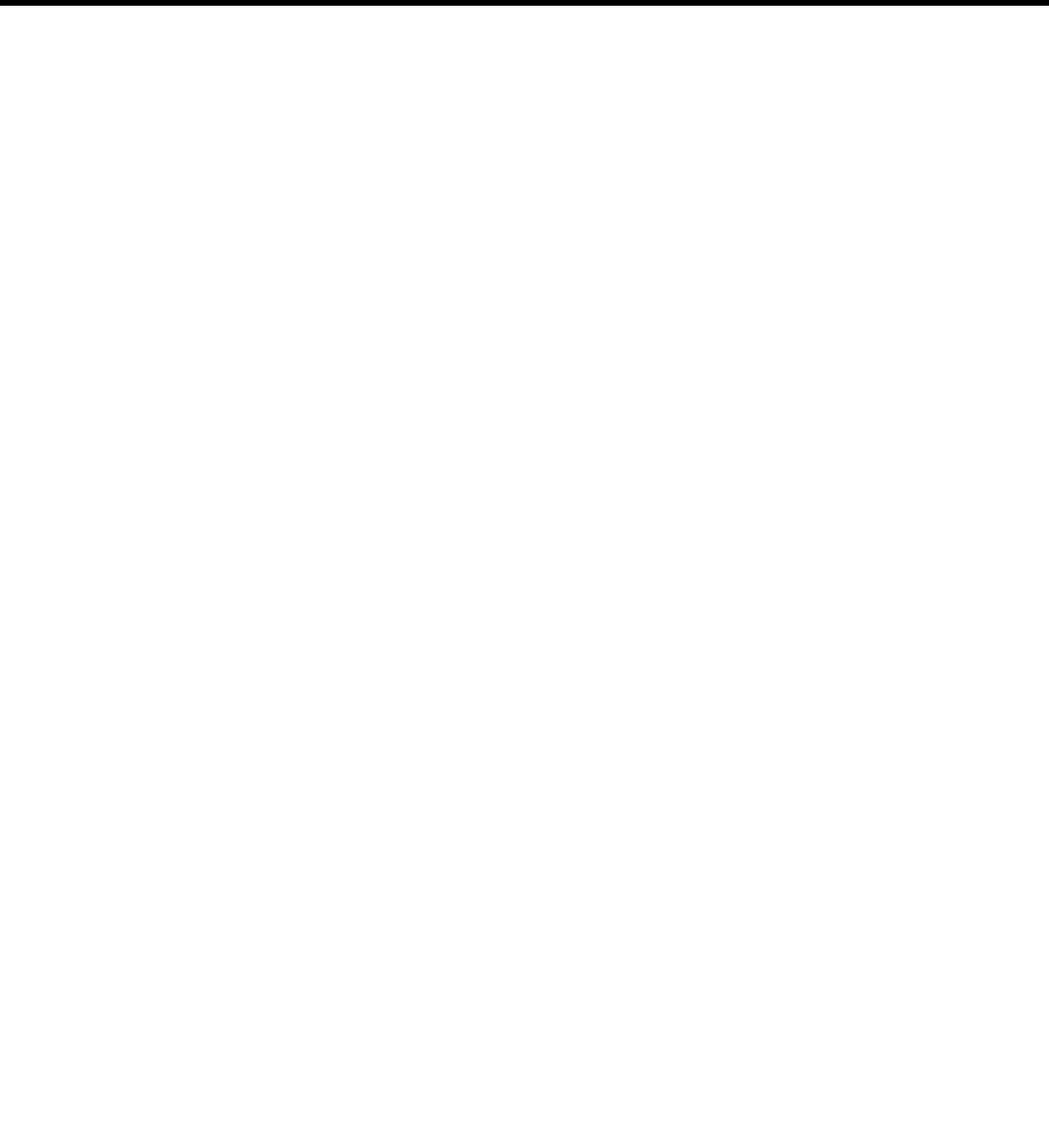
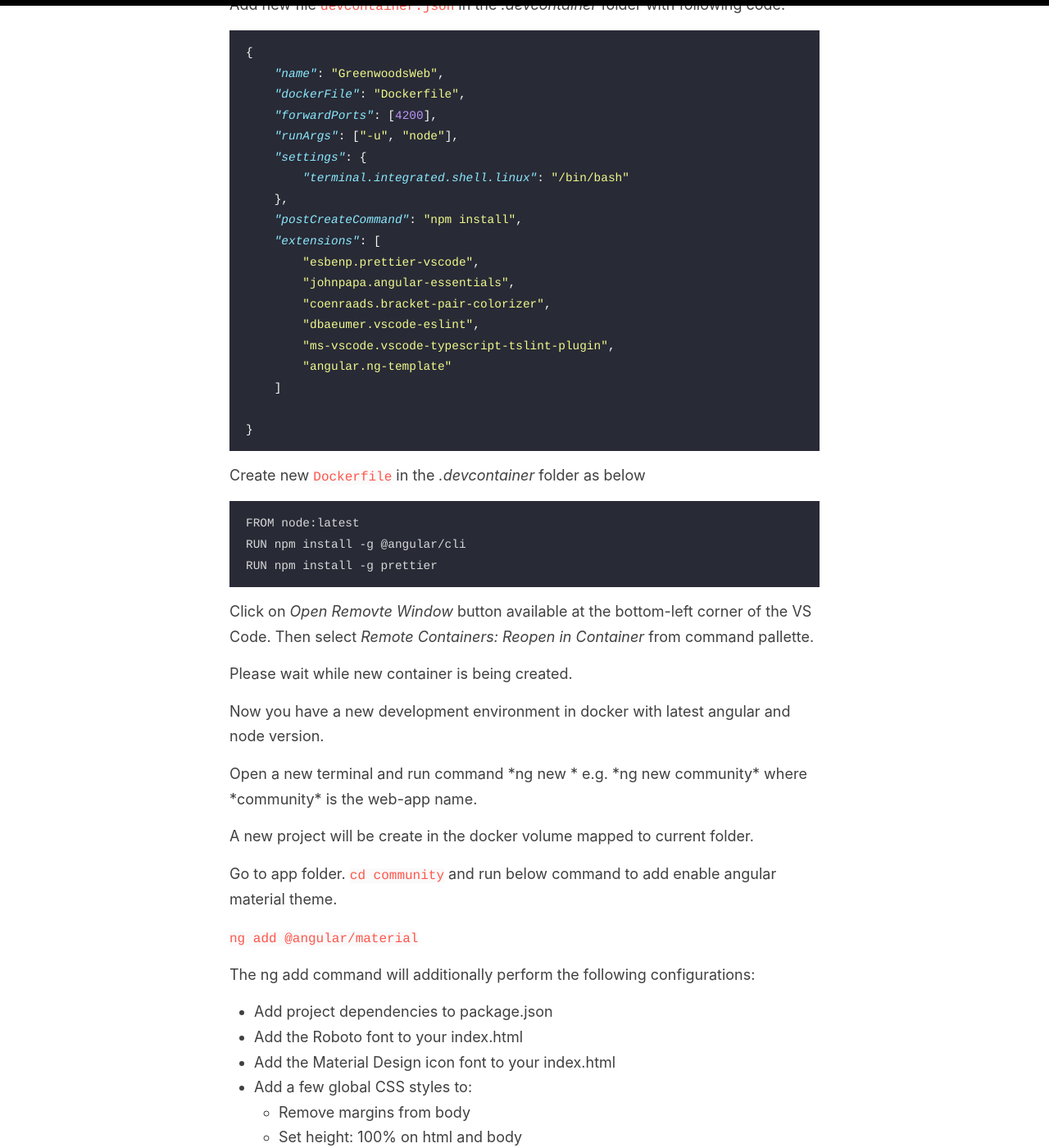
Before and after one commit to prakashdale/prakashdale.github.io, a Jekyll site: the page built from _posts/2020-08-14-angular.md, in a window 1280 px wide and 1400 px high, scrolled down 3066 px. Shown: the whole window at 82% size. Built offline with Jekyll 4.4.1, drawn with Linux system fonts in a browser that asks for light colours; some of the changed text lies outside the part shown.

Commit message:
docker comman update

````diff
--- a/_posts/2020-08-14-angular.md
+++ b/_posts/2020-08-14-angular.md
@@ -50,7 +50,10 @@ Questions to answer
 - What are annotations or metadata?
 - What is a template?
 - Explain four types of data bindings in Angular.
-- Explain architecture of Angular.
+- **Explain architecture of Angular.**
+
+    ![Angular Architecture](/assets/ng/architecture.png "Angular Architecture")
+
 - What is SPA in Angular?
 - How to implement SPA in Angular?
 - How to implement routing in Angular?
@@ -61,3 +64,178 @@ Questions to answer
 - How to implement dependency injection.
 - What is the benefit of dependency injection.
 - Differentiate between ng-serve and ng-build.
+
+**How to create new Angular project in docker dev environment?**
+
+Prerequisite
+
+- Docker should be running with WSL2 enabled.
+- *Remote Containers* VS Code extension is installed.
+
+Create new folder for the project.
+
+Add new subfolder `app`
+
+Closed folder from 'File' menu and open folder *<project folder>/app* to make *app* as root folder in VS Code
+
+Add new folder `.devcontainer` in the *app* folder.
+
+Add new file `devcontainer.json` in the *.devcontainer* folder with following code.
+
+```json
+{
+    "name": "GreenwoodsWeb",
+    "dockerFile": "Dockerfile",
+    "forwardPorts": [4200],
+    "runArgs": ["-u", "node"],
+    "settings": {
+        "terminal.integrated.shell.linux": "/bin/bash"
+    },
+    "postCreateCommand": "npm install",
+    "extensions": [
+        "esbenp.prettier-vscode",
+        "johnpapa.angular-essentials",
+        "coenraads.bracket-pair-colorizer",
+        "dbaeumer.vscode-eslint",
+        "ms-vscode.vscode-typescript-tslint-plugin",
+        "angular.ng-template"
+    ]
+
+}
+```
+
+Create new `Dockerfile` in the *.devcontainer* folder as below
+
+```
+FROM node:latest
+RUN npm install -g @angular/cli
+RUN npm install -g prettier
+```
+
+Click on *Open Removte Window* button available at the bottom-left corner of the VS Code. Then select *Remote Containers: Reopen in Container* from command pallette.
+
+Please wait while new container is being created.
+
+Now you have a new development environment in docker with latest angular and node version.
+
+Open a new terminal and run command *ng new <app name>* e.g. *ng new community* where *community* is the web-app name.
+
+A new project will be create in the docker volume mapped to current folder.
+
+Go to app folder. `cd community` and run below command to add enable angular material theme.
+
+`ng add @angular/material`
+
+The ng add command will additionally perform the following configurations:
+
+- Add project dependencies to package.json
+- Add the Roboto font to your index.html
+- Add the Material Design icon font to your index.html
+- Add a few global CSS styles to:
+    - Remove margins from body
+    - Set height: 100% on html and body
+    - Set Roboto as the default application font
+
+Run *ng serve* in termnal window and then go to [http://localhost:4200](http://localhost:4200) to confirm that environment is set correctly.
+
+Open *commnunity/src/app/app.component.html* and delete everything except `<router-outlet></router-outlet>`
+
+*--watch* is enable by default when you run *ng serve* so that any change in code is immidiately compiled and reflected in the browser.
+But if in case, this is not happening in the 'Remote container' linux environent then work around is to run as below.
+
+`ng serve --poll=2000`
+
+If you run into Ivy related issues when trying to use material component, then update package.json as below to fix the issue.
+
+```
+{
+  "scripts": {
+    "postinstall": "ngcc"
+  }
+}
+```
+
+Run `npm install` after updating *package.json*
+
+Next,
+
+Add a new components 'home', 'about-us' and 'contact-us' using below command
+
+`ng g c home`
+
+`ng g c about-us`
+
+`ng g c contact-us`
+
+Add routes as below to app module
+
+```
+const routes: Routes = [
+  { path: 'about-us', component: AboutUsComponent},
+  { path: 'contact-us', component: ContactUsComponent},
+  { path: 'home', component: HomeComponent},
+  { path: '', redirectTo: '/home', pathMatch: 'full'}
+];
+```
+
+Update imports section by adding RouterModule as below
+
+```
+imports: [
+    ...
+    RouterModule.forRoot(routes),
+    ...
+  ],
+```
+
+Add guest module for non-authenticated users of the site.
+
+`ng g m guest --routing=true`
+
+Add a new component in guest module
+
+`ng g c guest/guest`
+
+`ng g c guest/guest-home`
+
+`ng g c guest/guest-header`
+
+`ng g c guest/guest-footer`
+
+`ng g c guest/guest-login`
+
+Add `<router-outlet></router-outlet>` to *guest.component.html*
+
+Update *guest-routing.module.ts* code as below
+
+```
+import { NgModule } from '@angular/core';
+import { Routes, RouterModule } from '@angular/router';
+import { GuestHomeComponent } from './guest-home/guest-home.component';
+import { GuestComponent } from './guest/guest.component';
+import { LoginComponent } from './login/login.component';
+
+const routes: Routes = [
+  { path: 'guest', component: GuestComponent, children: [
+    { path: 'login', component: LoginComponent},
+    { path: 'home', component: GuestHomeComponent},
+    { path: '', redirectTo: '/guest/home', pathMatch: 'full'}
+  ]}
+];
+
+@NgModule({
+  imports: [RouterModule.forChild(routes)],
+  exports: [RouterModule]
+})
+export class GuestRoutingModule { }
+
+```
+
+Update *guest.component.html* as below
+
+```
+<app-guest-header></app-guest-header>
+<router-outlet></router-outlet>
+<app-guest-footer></app-guest-footer>
+
+```
````
Also changed, not shown: _posts/2020-07-11-helloworld.md (+6 -0 lines), _posts/2020-09-04-docker.md (+12 -0 lines), assets/ng/architecture.png (added).
